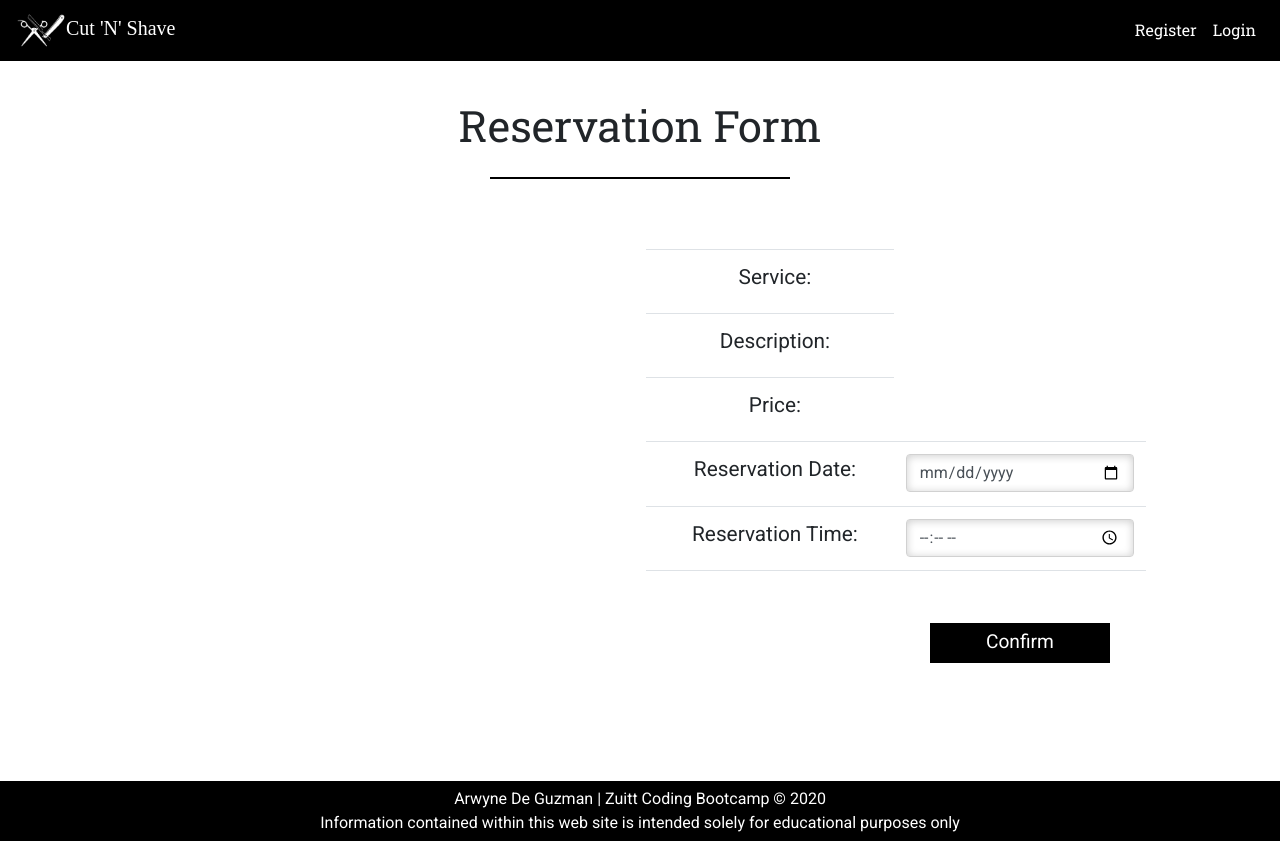
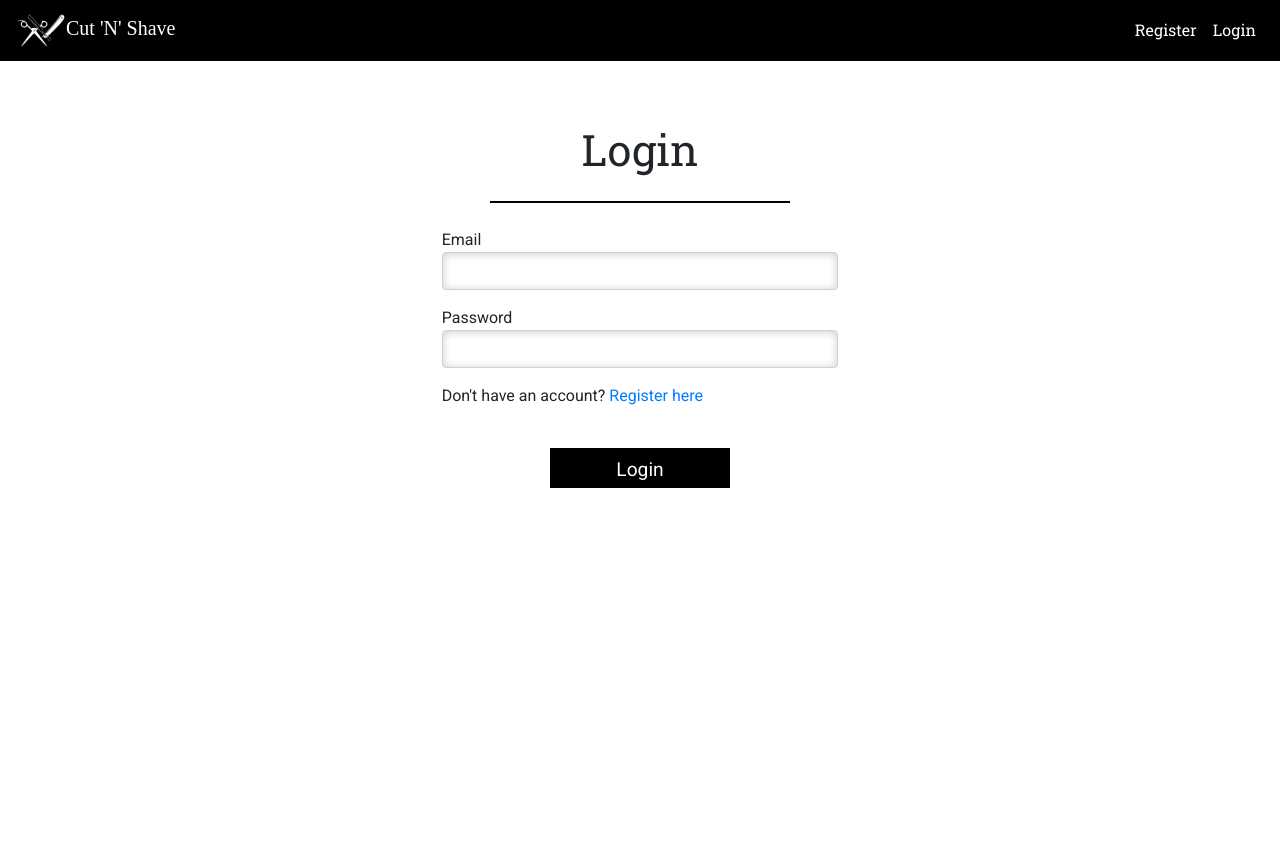
Before and after one commit to arwyne/cutnshave-frontend-, a React (Create React App) app: page /reservation/1 in a window 1280 px wide. After the commit the page ends 800 px from the top, so only its background shows below. Built offline with nearby package versions, Linux system fonts and the light colour scheme; no server answers; a web font is replaced by a local one.

Commit message:
update endpoint

```diff
--- a/src/App.js
+++ b/src/App.js
@@ -32,6 +32,17 @@ const client = new ApolloClient({
 // }
 
 const App = () => {
+  let logged = "";
+  if (localStorage.token != null) {
+    logged = (
+      <Route exact path="/reservation/:serviceid" component={ReservationPage} />
+    );
+  } else {
+    logged = (
+      <Route exact path="/reservation/:serviceid" component={LoginPage} />
+    );
+  }
+
   return (
     <ApolloProvider client={client}>
       <BrowserRouter>
@@ -48,11 +59,7 @@ const App = () => {
             component={UpdateServicePage}
           />
           {/* <Route exact path="/reservation" component={ReservationPage} /> */}
-          <Route
-            exact
-            path="/reservation/:serviceid"
-            component={ReservationPage}
-          />
+          {logged}
           {/* <Route exact path="/profile" component={ProfilePage} /> */}
           <Route exact path="/transaction" component={TransactionPage} />
           <Route component={PageNotFound}></Route>
--- a/src/pages/Login/LoginPage.jsx
+++ b/src/pages/Login/LoginPage.jsx
@@ -79,6 +79,9 @@ const LoginPage = (props) => {
                   className="form-control"
                 />
               </div>
+              <div>
+                Don't have an account? <a href="/register">Register here</a>
+              </div>
               <div className="text-center">
                 <button className="btn form-btn">Login</button>
               </div>
--- a/src/pages/Service/AddServicePage.jsx
+++ b/src/pages/Service/AddServicePage.jsx
@@ -30,15 +30,13 @@ const AddServicePage = (props) => {
     const formData = new FormData();
     formData.append("file", file);
 
-    const res = await axios.post(
-      "https://cutnshave.herokuapp.com/uploads/",
-      formData,
-      {
-        headers: {
-          "Content-Type": "multipart/form-data",
-        },
-      }
-    );
+    const res = await axios.post("http://localhost:4000/uploads/", formData, {
+      headers: {
+        "Content-Type": "multipart/form-data",
+      },
+    });
+
+    // "https://cutnshave.herokuapp.com/uploads/"
 
     const { filePath } = res.data;
 
```
